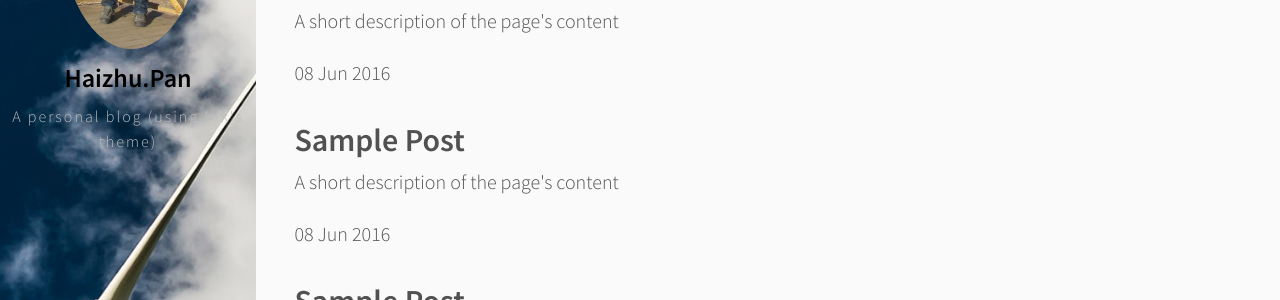
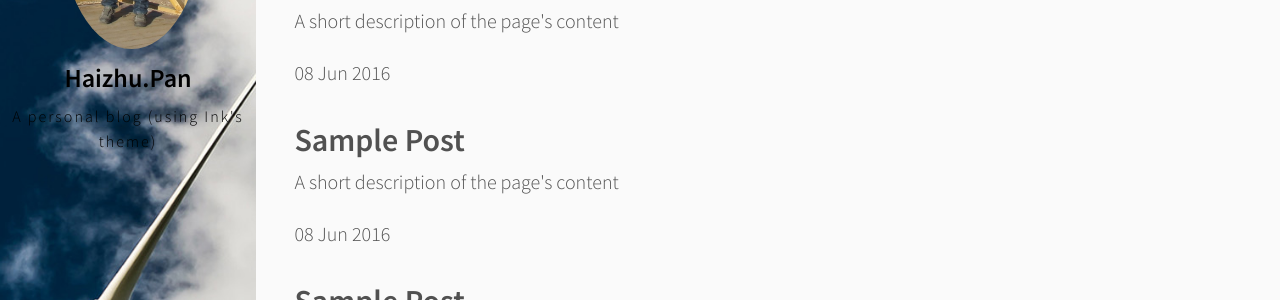
Before and after one commit to thinker3197/ink, a Jekyll site: the page built from index.html, in a window 1280 px wide. Shown: the part 260-560 px from the top of the page. Built offline with Jekyll 4.4.1, drawn with Linux system fonts in a browser that asks for light colours; the list of posts is cut into pages by our own code.

Commit message:
Update default.html

```diff
--- a/_layouts/default.html
+++ b/_layouts/default.html
@@ -8,7 +8,7 @@
     <div class="profile" style="background-image: url({{ site.background }});">
         <img src="/phz.jpg" class="img-circle" />
         <h3><font color="black">{{ site.name }}</font></h3>
-        <p>{{ site.description }}</p>
+        <p><font color="black">{{ site.description }}</font></p>
         <ul class="social">
             {% if site.github %}
             <a type="button" href="http://github.com/{{ site.github }}">
```
